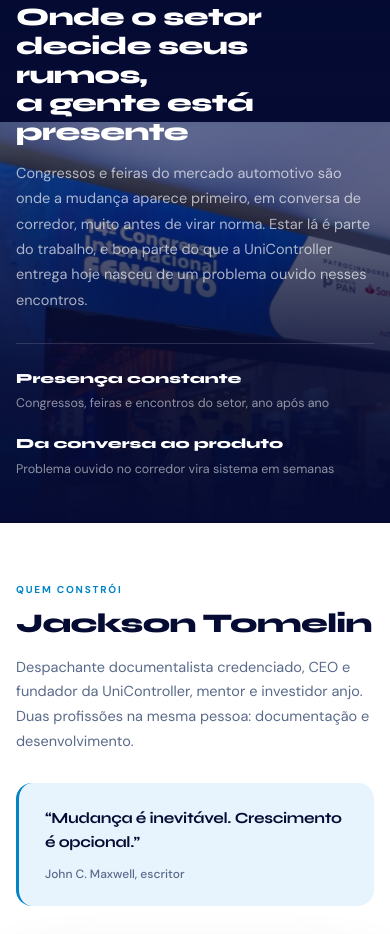
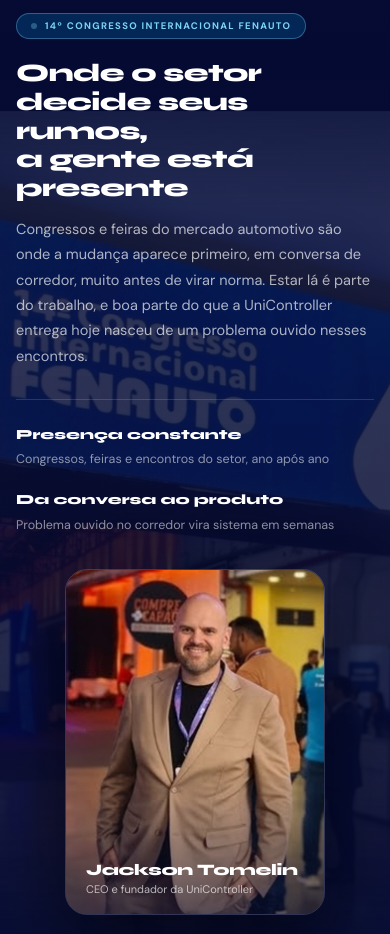
Before and after one commit to jacksontomelin/UniControllerpage, a plain HTML site: page index.html in a window 390 px wide. Shown: the part 6670-7604 px from the top of the page. Drawn offline with Linux system fonts and the light colour scheme.

Commit message:
Faixa FENAUTO com retrato em destaque, rosto visivel

```diff
--- a/index.html
+++ b/index.html
@@ -105,19 +105,26 @@
 .cb{background:rgba(0,132,199,.2);color:var(--cy)}
 
 /* FAIXA DE EVENTO (full-bleed) */
-.band{position:relative;min-height:600px;display:flex;align-items:flex-end;overflow:hidden;background:var(--navy)}
-.band-bg{position:absolute;inset:0;background-image:url('img/fenauto-faixa.jpg');background-size:cover;background-position:36% 42%;transform:scale(1.04);will-change:transform}
+.band{position:relative;overflow:hidden;background:var(--navy);padding:96px 40px}
+.band-bg{position:absolute;inset:0;background-image:url('img/fenauto-faixa.jpg');background-size:cover;background-position:36% 42%;transform:scale(1.06);will-change:transform;filter:saturate(.9)}
 .band::before{content:'';position:absolute;inset:0;z-index:1;background:
-  linear-gradient(to bottom,var(--navy) 0%,rgba(5,11,51,.35) 22%,rgba(5,11,51,.55) 62%,rgba(5,11,51,.96) 100%),
-  linear-gradient(to right,rgba(5,11,51,.85) 0%,rgba(5,11,51,.15) 55%,transparent 100%)}
-.band-in{position:relative;z-index:2;max-width:1200px;margin:0 auto;width:100%;padding:0 40px 68px}
-.band-tag{display:inline-flex;align-items:center;gap:8px;background:rgba(0,132,199,.22);border:1px solid rgba(125,211,245,.32);padding:6px 14px;border-radius:99px;margin-bottom:20px}
+  linear-gradient(to bottom,var(--navy) 0%,rgba(5,11,51,.72) 26%,rgba(5,11,51,.8) 66%,var(--navy) 100%),
+  linear-gradient(to right,rgba(5,11,51,.92) 0%,rgba(5,11,51,.62) 58%,rgba(5,11,51,.5) 100%)}
+.band-in{position:relative;z-index:2;max-width:1200px;margin:0 auto;width:100%;display:grid;grid-template-columns:1.15fr .85fr;gap:64px;align-items:center}
+.band-tag{display:inline-flex;align-items:center;gap:8px;background:rgba(0,132,199,.24);border:1px solid rgba(125,211,245,.34);padding:6px 14px;border-radius:99px;margin-bottom:20px}
 .band-tag span{font-size:9.5px;font-weight:700;text-transform:uppercase;letter-spacing:.14em;color:var(--cy)}
-.band h2{color:#fff;max-width:640px;font-size:36px;margin-bottom:14px}
-.band p{color:rgba(255,255,255,.66);font-size:15.5px;line-height:1.75;max-width:560px}
-.band-foot{margin-top:30px;padding-top:24px;border-top:1px solid rgba(255,255,255,.14);display:flex;gap:38px;flex-wrap:wrap;max-width:640px}
+.band h2{color:#fff;max-width:600px;font-size:36px;margin-bottom:14px}
+.band p{color:rgba(255,255,255,.68);font-size:15.5px;line-height:1.75;max-width:560px}
+.band-foot{margin-top:30px;padding-top:24px;border-top:1px solid rgba(255,255,255,.14);display:flex;gap:38px;flex-wrap:wrap;max-width:600px}
 .band-foot div{font-size:12.5px;color:rgba(255,255,255,.55);line-height:1.6}
 .band-foot b{display:block;font-family:'Syne',sans-serif;font-size:14px;font-weight:800;color:#fff;margin-bottom:3px}
+.band-face{position:relative;border-radius:22px;overflow:hidden;aspect-ratio:3/4;max-width:360px;margin-left:auto;box-shadow:0 34px 70px rgba(0,0,0,.5);border:1px solid rgba(255,255,255,.16)}
+.band-face img{width:100%;height:100%;object-fit:cover;object-position:50% 26%;display:block;transition:transform 1.2s cubic-bezier(.16,1,.3,1)}
+.band-face:hover img{transform:scale(1.05)}
+.band-face::after{content:'';position:absolute;inset:0;background:linear-gradient(to top,rgba(5,11,51,.6),transparent 42%)}
+.band-face .nm{position:absolute;left:20px;right:20px;bottom:18px;z-index:2}
+.band-face .nm b{font-family:'Syne',sans-serif;font-size:16px;font-weight:800;color:#fff;letter-spacing:-.3px;display:block}
+.band-face .nm span{font-size:11px;color:rgba(255,255,255,.68);display:block;margin-top:3px}
 
 /* CITAÇÃO */
 .cite{margin-top:30px;padding:24px 26px;background:var(--azl);border-radius:16px;border-left:3px solid var(--az2)}
@@ -239,6 +246,8 @@
 @media(max-width:1000px){.sol,.c-grid{grid-template-columns:1fr 1fr}}
 @media(max-width:900px){
   .hero-in,.f-grid,.pains{grid-template-columns:1fr;gap:40px}
+  .band-in{grid-template-columns:1fr;gap:34px}
+  .band-face{max-width:300px;margin:0 auto}
   .pains{gap:20px}
   .f-top{grid-template-columns:1fr;gap:32px}
 }
@@ -261,10 +270,10 @@
   .lead{font-size:14.5px}
   .sol,.c-grid{grid-template-columns:1fr}
   .f-photo{max-height:470px}
-  .band{min-height:520px}
-  .band-bg{background-image:url('img/fenauto-mobile.jpg');background-position:44% 32%}
-  .band::before{background:linear-gradient(to bottom,rgba(5,11,51,.72) 0%,rgba(5,11,51,.45) 30%,rgba(5,11,51,.9) 72%,var(--navy) 100%)}
-  .band-in{padding:0 16px 44px}
+  .band{padding:56px 16px}
+  .band-bg{background-image:url('img/fenauto-mobile.jpg');background-position:44% 30%}
+  .band::before{background:linear-gradient(to bottom,var(--navy) 0%,rgba(5,11,51,.82) 24%,rgba(5,11,51,.86) 70%,var(--navy) 100%)}
+  .band-face{max-width:260px;margin:0 auto 30px}
   .band h2{font-size:25px}
   .band p{font-size:14.5px}
   .band-foot{gap:20px;flex-direction:column}
@@ -492,8 +501,8 @@
   </div>
 </section>
 
-<section class="band" style="padding:0">
-  <div class="band-bg" data-par="0.05"></div>
+<section class="band">
+  <div class="band-bg" data-par="0.045"></div>
   <div class="band-in">
     <div class="rv">
       <div class="band-tag"><span class="dot"></span><span>14º Congresso Internacional FENAUTO</span></div>
@@ -503,6 +512,10 @@
         <div><b>Presença constante</b>Congressos, feiras e encontros do setor, ano após ano</div>
         <div><b>Da conversa ao produto</b>Problema ouvido no corredor vira sistema em semanas</div>
       </div>
+    </div>
+    <div class="band-face rv-s">
+      <img src="img/fenauto-retrato.jpg" alt="Jackson Tomelin no 14º Congresso Internacional FENAUTO" width="520" height="695">
+      <div class="nm"><b>Jackson Tomelin</b><span>CEO e fundador da UniController</span></div>
     </div>
   </div>
 </section>
```
Also changed, not shown: img/fenauto-retrato.jpg (added).
